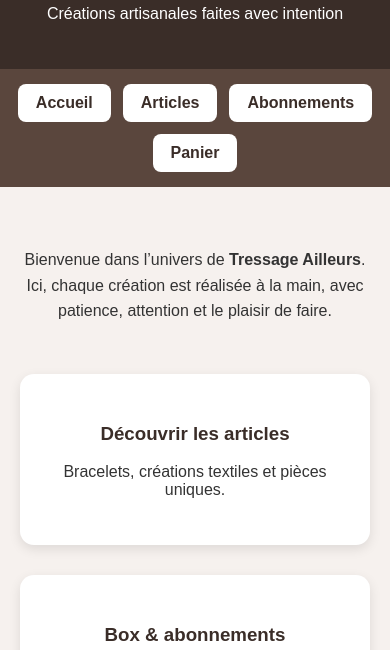
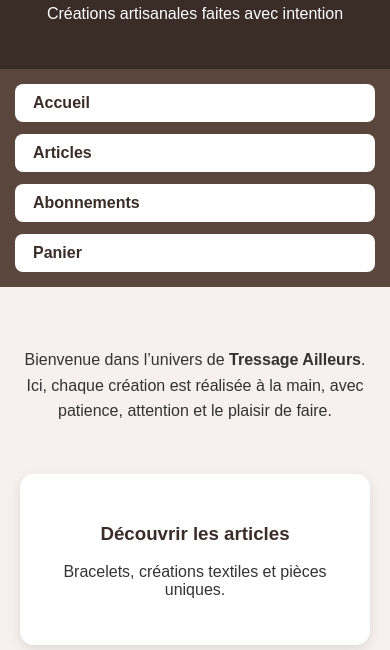
Before and after one commit to tressageailleur/Tressage_Ailleurs.github.io, a plain HTML site: page index.html in a window 390 px wide. Shown: the part 194-844 px from the top of the page. Drawn offline with Linux system fonts and the light colour scheme.

Commit message:
Update index.html

```diff
--- a/index.html
+++ b/index.html
@@ -57,6 +57,12 @@ nav a{
     text-decoration:none;
     font-weight:bold;
 }
+
+/* MOBILE : empilement vertical */
+@media (max-width:600px){
+  nav{
+    flex-direction:column;
+  }
 
 /* CONTENU */
 main{
```
